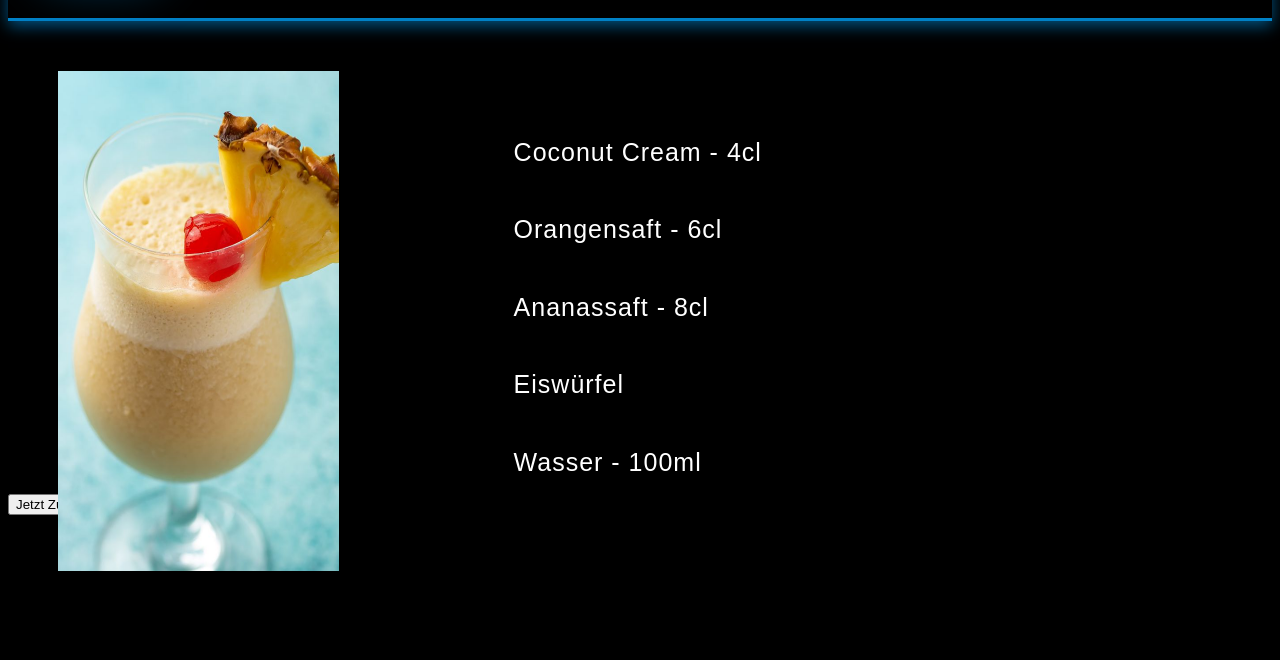
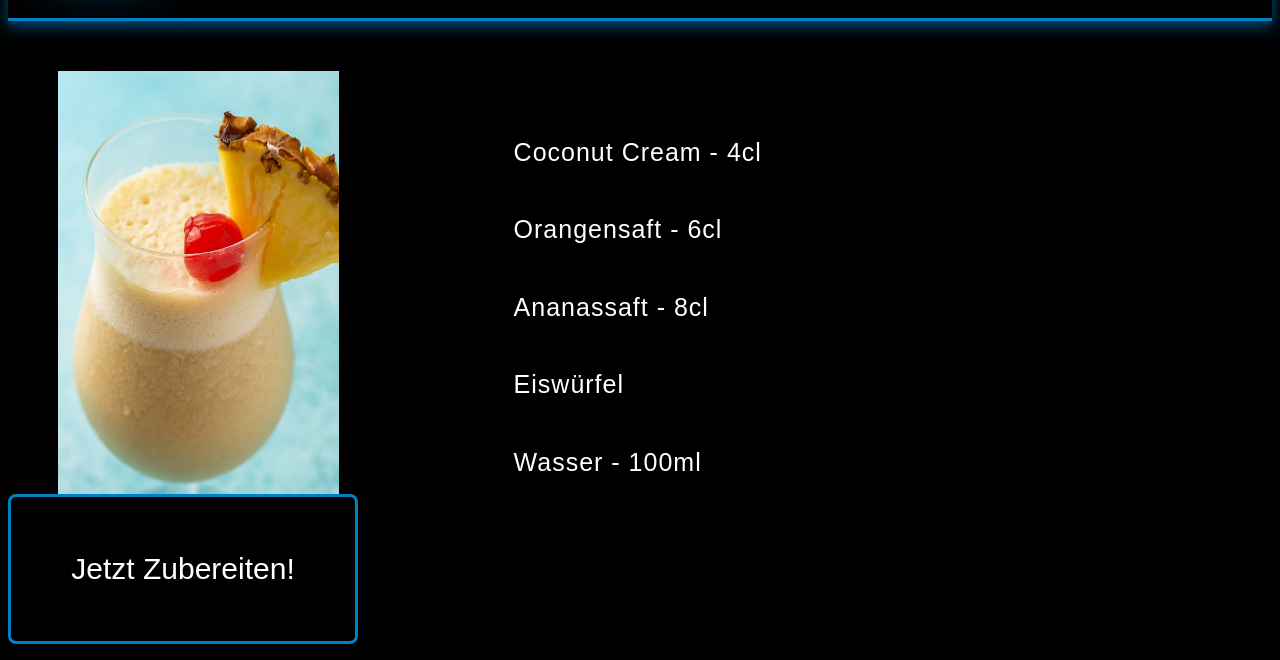
Before and after one commit to freshgamingYT/test, a plain HTML site: page code/html/templates/C1.html in a window 1280 px wide. Shown: the part 140-800 px from the top of the page. Drawn offline with Linux system fonts and the light colour scheme; files whose address does not match are found by name.

Commit message:
Update styles.css

```diff
--- a/code/html/static/styles.css
+++ b/code/html/static/styles.css
@@ -119,3 +119,28 @@ body {
     display: inline-block;
     position: fixed;
 }
+
+.mixbutton {
+    font-size: 30px;
+    padding: 50px, 150px;
+    position: fixed;
+    width: 350px;
+    height: 150px;
+    border: 3px solid #0081C6;
+    background-color: black;
+    border-radius: 8px;
+    transition: all 0.3s ease;
+    cursor: pointer;
+    color: white;
+    font-family: sans-serif;
+    text-align: center;
+    display: flex;
+    align-items: center;
+    justify-content: center;
+}
+
+.mixbutton:hover {
+    transform: scale(1.05);
+    box-shadow: 0 0 40px  #005380;
+    text-shadow: 0 0 10px  #005380;
+}
```
